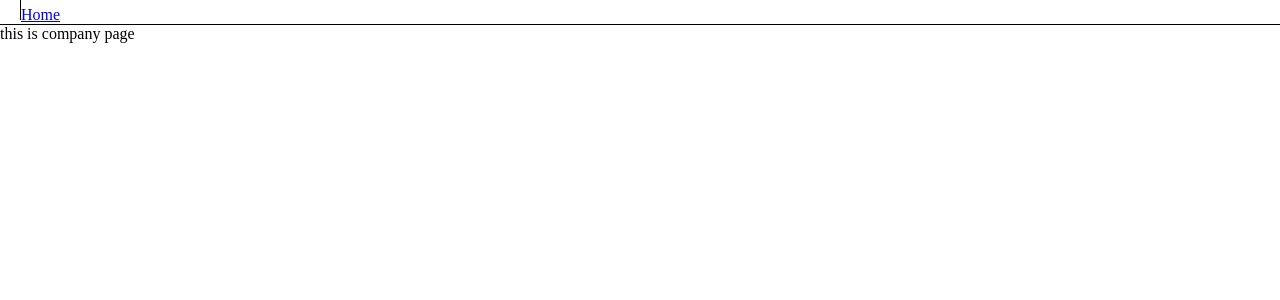
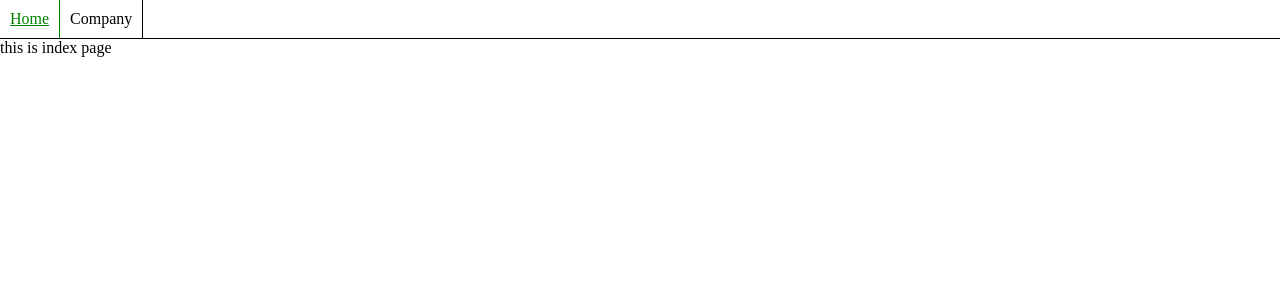
Before and after one commit to mousou85/sandbox, a Vue app in the folder frontend-vue/: page / in a window 1280 px wide. Shown: the top 300 px of the page. Built offline with nearby package versions, Linux system fonts and the light colour scheme.

Commit message:
feat(frontend-vue): router 작업

```diff
--- /dev/null
+++ b/frontend-vue/src/components/Index.vue
@@ -0,0 +1,3 @@
+<template>
+  this is index page
+</template>
--- a/frontend-vue/src/components/Menu.vue
+++ b/frontend-vue/src/components/Menu.vue
@@ -1,7 +1,7 @@
 <template>
   <div id="menuWrap">
-    <div class="item"></div>
-    <router-link to="/">Home</router-link>
+    <router-link :to="{name: 'index'}" class="item" active-class="active">Home</router-link>
+    <router-link :to="{name: 'invest-company'}" class="item" active-class="active">Company</router-link>
   </div>
 </template>
 
@@ -18,4 +18,17 @@
   border-right: 1px solid;
   padding: 10px;
 }
+
+#menuWrap a.item {
+  text-decoration: none;
+  color: black;
+}
+
+#menuWrap a.item:hover {
+  text-decoration: underline;
+}
+
+#menuWrap a.item.active {
+  color: green;
+}
 </style>
--- a/frontend-vue/src/router.js
+++ b/frontend-vue/src/router.js
@@ -3,7 +3,12 @@ import {createWebHistory, createRouter} from 'vue-router';
 const routes = [
   {
     path: '/',
-    name: 'home',
+    name: 'index',
+    component: import('./components/Index.vue')
+  },
+  {
+    path: '/invest-history/company',
+    name: 'invest-company',
     component: import('./components/investHistory/Company.vue')
   }
 ];
```
